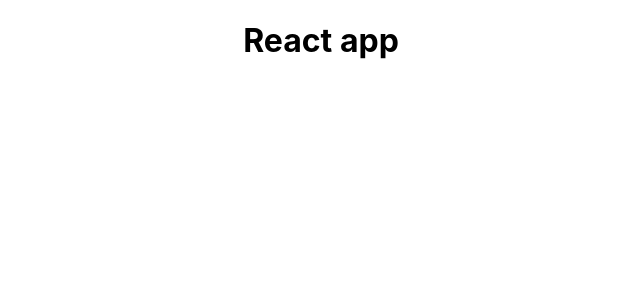
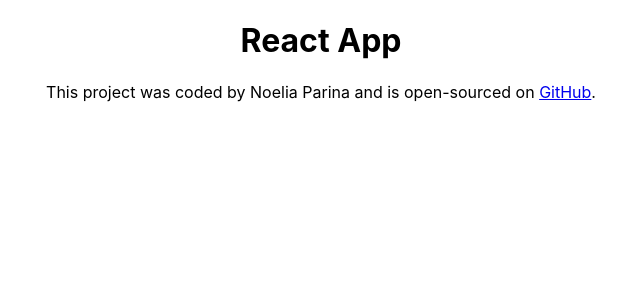
Before and after one commit to Noelia019/react-weather-app, a React (Create React App) app: page / in a window 1280 px wide. Shown: the top 300 px of the page, without its empty margins (319-959 px from the left). Built offline with nearby package versions, Linux system fonts and the light colour scheme.

Commit message:
Added the footer

```diff
--- a/src/App.js
+++ b/src/App.js
@@ -4,7 +4,11 @@
   return (
     <div className="App">
       <header className="App-header"></header>
-      <h1>React app</h1>
+      <h1>React App</h1>
+      <footer>
+        This project was coded by Noelia Parina and is open-sourced on{" "}
+        <a href="https://github.com/Noelia019/react-weather-app">GitHub</a>.
+      </footer>
     </div>
   );
 }
```
